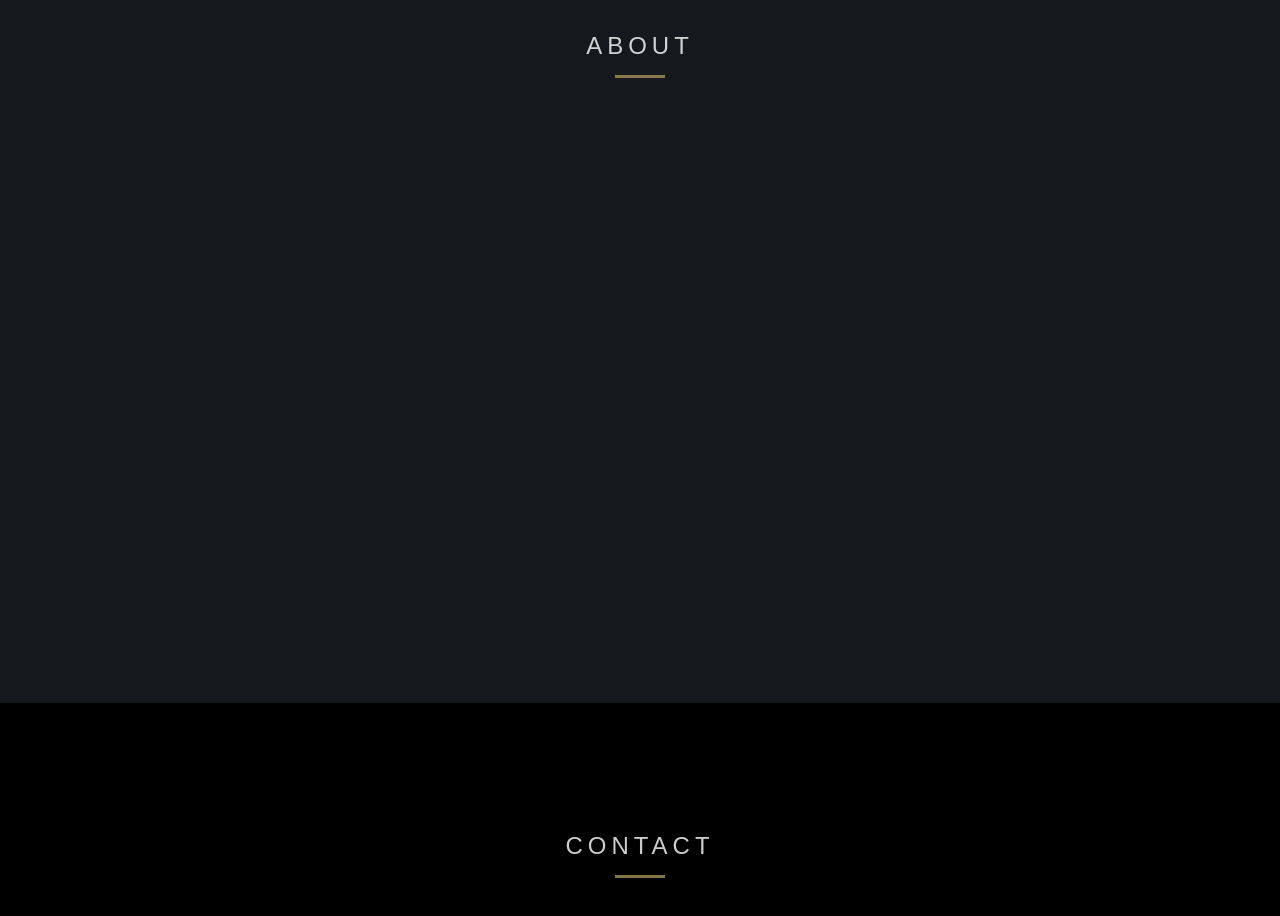
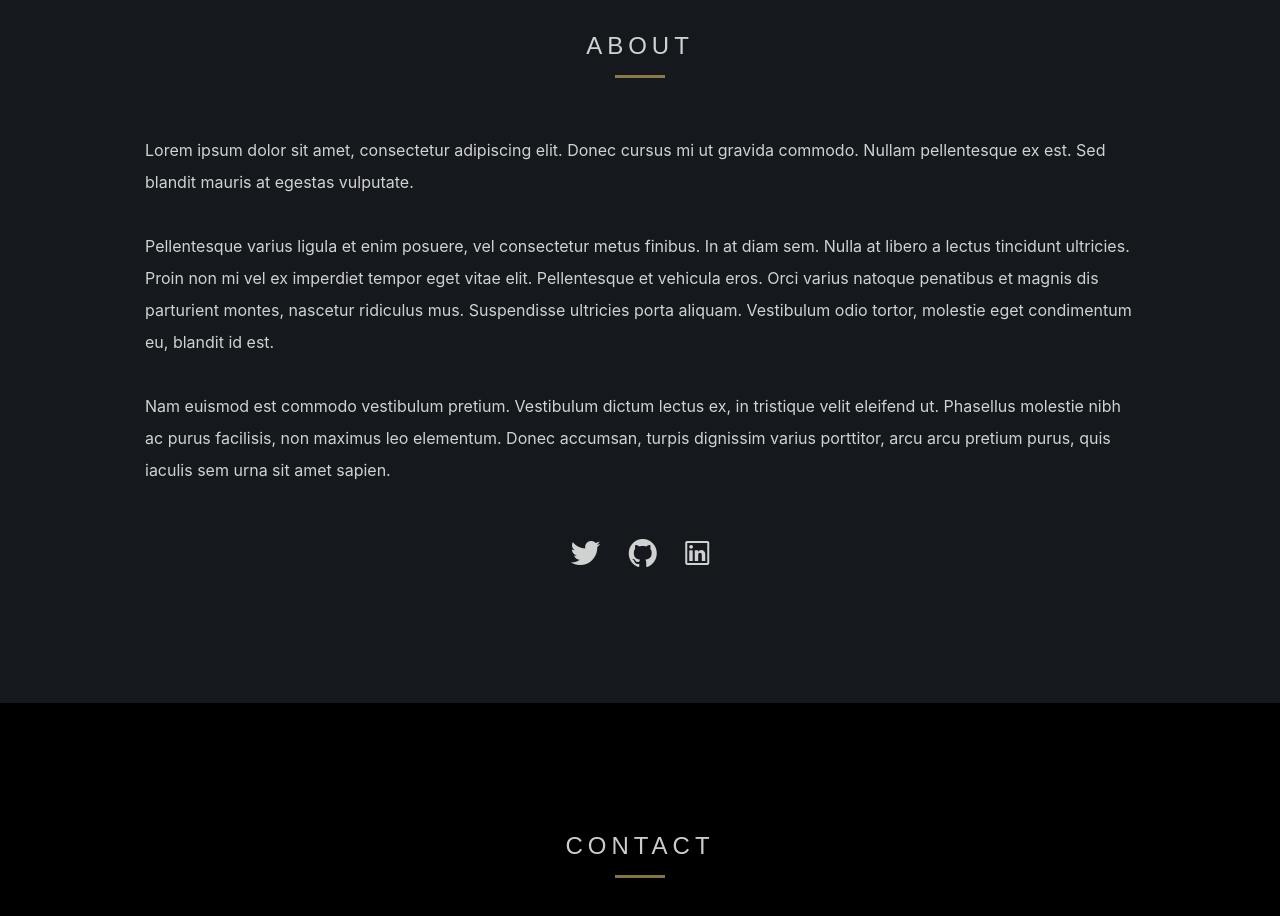
Before and after one commit to nmontanino/places, a website: page index.html in a window 1280 px wide. Shown: the part 1740-2656 px from the top of the page. Drawn offline with nearby package versions, Linux system fonts and the light colour scheme; a web font is replaced by a local one.

Commit message:
Add link icons to about page

```diff
--- a/index.html
+++ b/index.html
@@ -12,9 +12,10 @@
 
     <!-- CSS Bootstrap -->
     <link rel="stylesheet" href="https://maxcdn.bootstrapcdn.com/bootstrap/4.0.0-beta.3/css/bootstrap.min.css" integrity="sha384-Zug+QiDoJOrZ5t4lssLdxGhVrurbmBWopoEl+M6BdEfwnCJZtKxi1KgxUyJq13dy"
-        crossorigin="anonymous">
+    crossorigin="anonymous">
 
     <!-- CSS Stylesheets -->
+    <link rel="stylesheet" href="http://code.ionicframework.com/ionicons/2.0.1/css/ionicons.min.css">
     <link href="dist/css/styles.css" rel="stylesheet">
 
     <!-- JS Scripts -->
@@ -110,6 +111,16 @@
                 <h4>About</h4>
                 <hr>
             </div>
+            <p>Lorem ipsum dolor sit amet, consectetur adipiscing elit. Donec cursus mi ut gravida commodo. Nullam pellentesque ex est. Sed blandit mauris at egestas vulputate.</p>
+            <p>Pellentesque varius ligula et enim posuere, vel consectetur metus finibus. In at diam sem. Nulla at libero a lectus tincidunt ultricies. Proin non mi vel ex imperdiet tempor eget vitae elit. Pellentesque et vehicula eros. Orci varius natoque penatibus et magnis dis parturient montes, nascetur ridiculus mus. Suspendisse ultricies porta aliquam. Vestibulum odio tortor, molestie eget condimentum eu, blandit id est.</p>
+            <p>Nam euismod est commodo vestibulum pretium. Vestibulum dictum lectus ex, in tristique velit eleifend ut. Phasellus molestie nibh ac purus facilisis, non maximus leo elementum. Donec accumsan, turpis dignissim varius porttitor, arcu arcu pretium purus, quis iaculis sem urna sit amet sapien.</p>
+            <div class="links">
+                <ul>
+                    <li><a class="ion-social-twitter" href="#" title="Github"></a></li>
+                    <li><a class="ion-social-github" href="https://github.com/nmontanino" title="Github"></a></li>
+                    <li><a class="ion-social-linkedin-outline" href="https://www.linkedin.com/in/nicholas-montanino-25a05364/" title="LinkedIn"></a></li>
+                </ul>
+            </div>
         </div>
     </div>
 
--- a/src/sass/styles.scss
+++ b/src/sass/styles.scss
@@ -94,6 +94,36 @@ div.header-content {
 
 #about {
     background-color: #15191d;
+}
+
+#about p {
+    color: white;
+    opacity: 0.8;
+    padding: 0 60px;
+    line-height: 2rem;
+    margin-bottom: 2rem;
+}
+
+.links ul {
+    text-align: center;
+    padding: 12px 0 0 0;
+}
+
+.links li {
+    display: inline;
+}
+
+.links li a {
+    font-size: 32px;
+    display: inline-block;
+    padding: 0 12px;
+    color: white;
+    opacity: 0.8;
+    transition: all 300ms;
+}
+
+.links li a:hover {
+    opacity: 0.5;
 }
 
 #contact {
```
Also changed, not shown: dist/css/styles.css.
